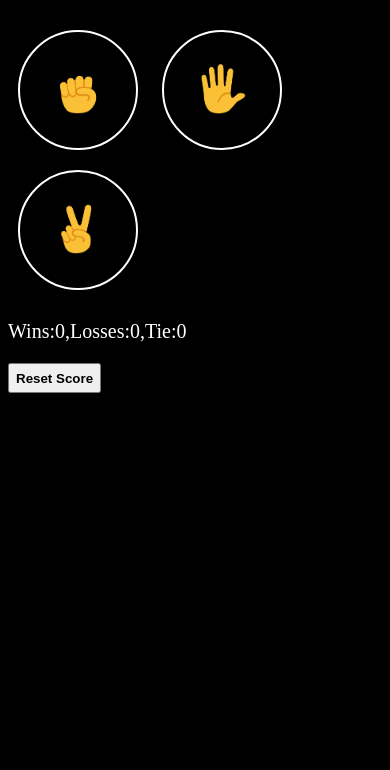
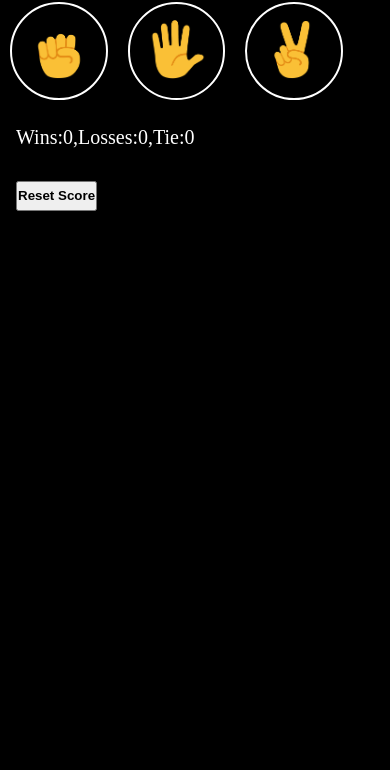
Before and after one commit to TusharTalekar/RockPaperScissor, a plain HTML site: page index.html in a window 390 px wide. Shown: the part 74-844 px from the top of the page. Drawn offline with Linux system fonts and the light colour scheme.

Commit message:
Changing for mobile

```diff
--- a/index.html
+++ b/index.html
@@ -5,11 +5,13 @@
     <meta charset="UTF-8">
     <meta name="viewport" content="width=device-width, initial-scale=1.0">
     <link rel="stylesheet" href="style.css">
+    <link rel="stylesheet" media="screen and (max-width:500px)" href="phone.css">
     <title>Document</title>
 </head>
 
 <body>
     <p class="title">Rock Paper Scissors</p>
+    <div class="container">
         <button class="play-button" onclick="play('rock')">
             <img src="rock-emoji.png" alt="">
         </button>
@@ -19,6 +21,7 @@
         <button class="play-button" onclick="play('scissor')">
             <img src="scissor-emoji.png" alt="">
         </button>
+    </div>
 
     <p id="result"></p>
     <p id="choices"></p>
@@ -43,8 +46,8 @@
     function play(userChoice) {
         const computerChoice = randomChoice();
         const result = getResult(computerChoice, userChoice);
-        showResult(result,computerChoice,userChoice);
-        localStorage.setItem('score',JSON.stringify(score));
+        showResult(result, computerChoice, userChoice);
+        localStorage.setItem('score', JSON.stringify(score));
     }
 
     function randomChoice() {
@@ -82,8 +85,8 @@
         // alert(`Your pickek ${userChoice}.Computer picked ${computerChoice}.${result}.`);
     }
 
-    function showResult(result,computerChoice,userChoice){
-        document.getElementById("result").innerHTML = result?`${result}` : '';
+    function showResult(result, computerChoice, userChoice) {
+        document.getElementById("result").innerHTML = result ? `${result}` : '';
         document.getElementById("choices").innerHTML = computerChoice ? `You <img src="${userChoice}-emoji.png" alt=""> <img src="${computerChoice}-emoji.png" alt=""> computer` : '';
         document.getElementById("score").innerHTML = `Wins:${score.win},Losses:${score.loss},Tie:${score.tie}`;
 
--- /dev/null
+++ b/phone.css
@@ -0,0 +1,18 @@
+.container{
+    display: flex;
+    flex-direction: row;
+    /* justify-content: center; */
+    align-items: center;
+
+}
+.play-button img{
+    height: 15vw;
+}
+.play-button{
+    height: 25vw;
+    width: 25vw;
+    border-radius: 60px;
+    border:2px solid white;
+    background-color: transparent;
+    margin:10px;
+}
--- a/style.css
+++ b/style.css
@@ -1,10 +1,19 @@
+*{
+    margin: 0;
+    padding: 0;
+}
+
 body{
     background-color: black;
     color: white;
 }
+p,button{
+    margin: 1rem;
+}
 .title{
     font-size: 30px;
     font-weight: bold;
+    margin: 1rem;
 }
 .play-button img{
     height: 50px;
```
Lines whose indentation alone changed are shown as unchanged.
